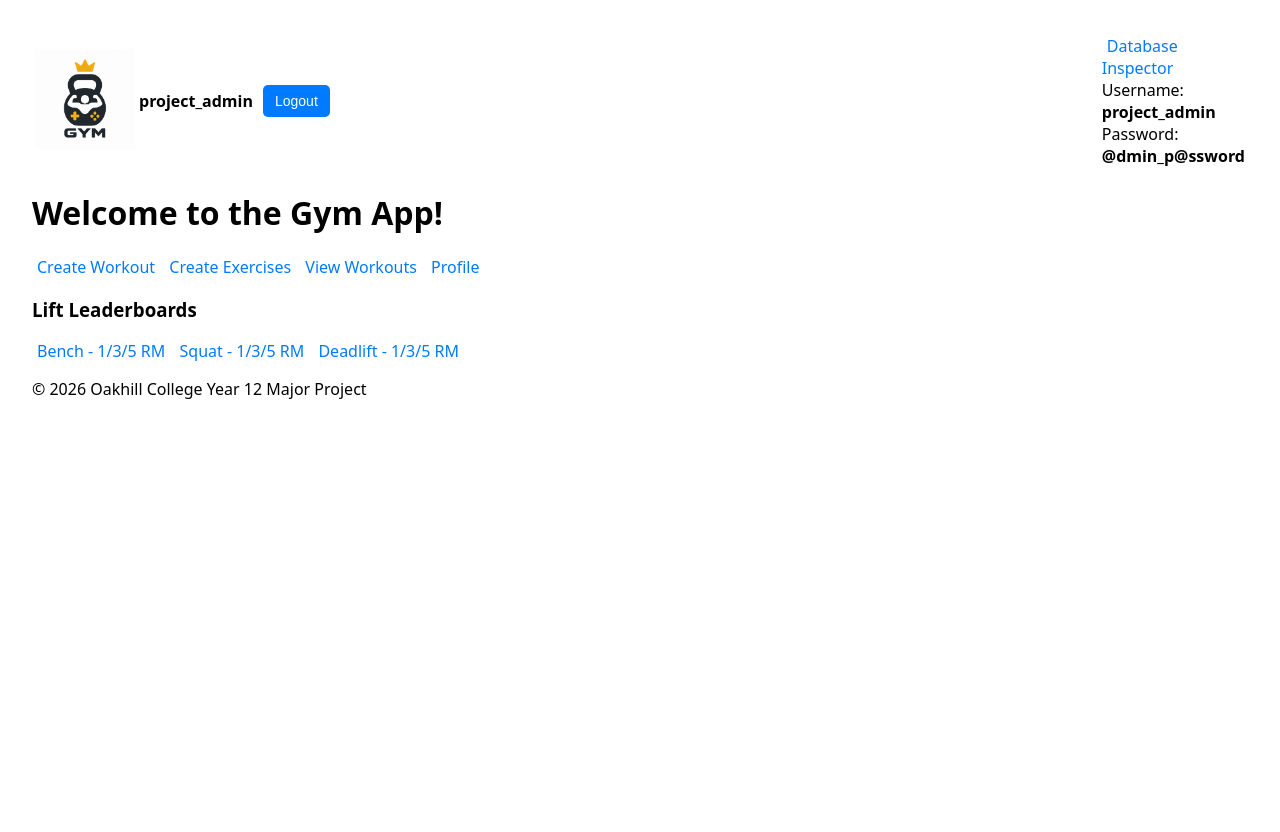
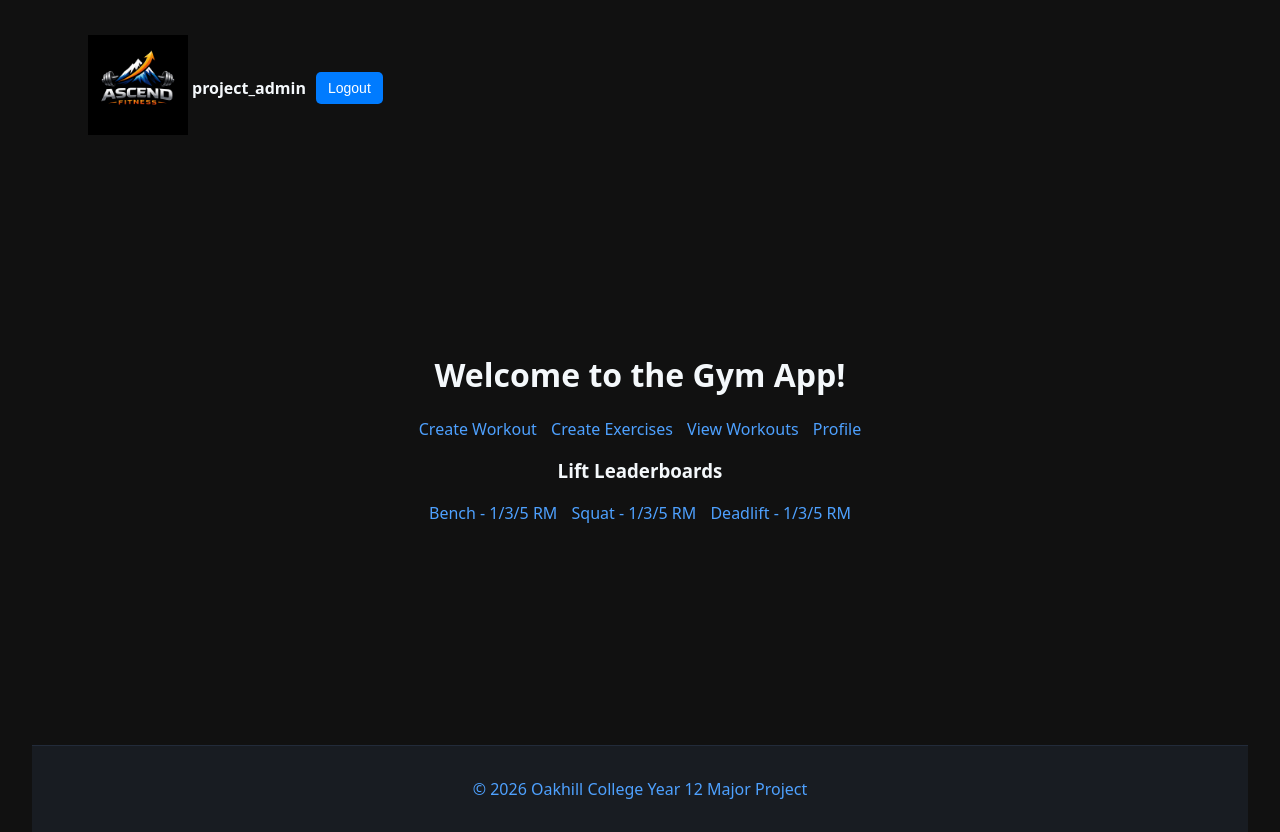
Before and after one commit to 21coates/Major_project, a Django app: page /my_app/ in a window 1280 px wide. Before the commit the page ends 399 px from the top, so only its background shows below. Run offline with Django 5.2, Linux system fonts and the light colour scheme; a user stored in the database is signed in.

Commit message:
CSS demo

```diff
--- a/my_app/static/my_app/styles.css
+++ b/my_app/static/my_app/styles.css
@@ -3,9 +3,9 @@
     display: flex;
     justify-content: space-between;
     align-items: center;
-    background-color: #f4f4f4;
+    background-color: #181c22;
     padding: 10px 20px;
-    border-bottom: 1px solid #ddd;
+    border-bottom: 1px solid #222b3a;
 }
 
 /* Style for the logo in the header */
@@ -18,6 +18,9 @@
     display: flex;
     align-items: center;
     font-size: 16px;
+    background: transparent;
+    color: inherit;
+    border: none;
 }
 
 /* User information span */
@@ -55,19 +58,18 @@
     margin-bottom: 5px;
 }
 
-/* Styling for message tags, like error or success */
 .messages li.error {
-    color: red;
+    color: #ff5252;
 }
 
 .messages li.success {
-    color: green;
+    color: #4ea1ff;
 }
 
 /* Basic button styling (for general use) */
 button {
-    background-color: #28a745;
-    color: white;
+    background-color: #1a73e8;
+    color: #fff;
     border: none;
     padding: 10px 15px;
     cursor: pointer;
@@ -75,27 +77,130 @@ button {
     font-size: 14px;
     margin-top: 20px;
     margin-bottom: 20px;
+    transition: background 0.2s;
 }
 
 /* General button hover effect */
 button:hover {
-    background-color: #218838;
+    background-color: #1565c0;
 }
 
 /* Basic styling for links */
 a {
-    color: #007BFF;
+    color: #4ea1ff;
     text-decoration: none;
     padding: 5px
 }
 
 a:hover {
+    color: #90caf9;
     text-decoration: underline;
 }
 
+html, body {
+    height: 100%;
+}
 
-body { font-family: system-ui, -apple-system, Segoe UI, Roboto, Arial, sans-serif; margin: 2rem; }
-    .card { border: 1px solid #ddd; border-radius: 12px; padding: 1.25rem; max-width: 720px; }
-    .row { margin: .5rem 0; }
-    .btn { display: inline-block; padding: .5rem .9rem; border-radius: 8px; text-decoration: none; border: 1px solid #ccc; }
-    .btn-primary { border-color: #2b6cb0; }
+body {
+    font-family: system-ui, -apple-system, Segoe UI, Roboto, Arial, sans-serif;
+    margin: 2rem;
+    background: #111;
+    color: #f4f8fb;
+    min-height: 100vh;
+    display: flex;
+    flex-direction: column;
+}
+
+main {
+    flex: 1 0 auto;
+    display: flex;
+    flex-direction: column;
+    align-items: center;
+    justify-content: center;
+    min-height: 60vh;
+}
+
+header, .homepage-container, .homepage-options, .leaderboard-links, .card, table, .user-info, .messages {
+    margin-left: auto;
+    margin-right: auto;
+    text-align: center;
+}
+
+/* Center table content */
+table {
+    margin-left: auto;
+    margin-right: auto;
+}
+td, th {
+    text-align: center;
+}
+
+footer {
+    flex-shrink: 0;
+    background: #181c22;
+    color: #4ea1ff;
+    border-top: 1px solid #222b3a;
+    text-align: center;
+    padding: 1em 0;
+    margin-top: 2em;
+}
+
+.card {
+    border: 1px solid #ddd;
+    border-radius: 12px;
+    padding: 1.25rem;
+    max-width: 720px;
+    background: transparent;
+    color: inherit;
+    border: none;
+}
+
+.row {
+    margin: .5rem 0;
+    background: transparent;
+    color: inherit;
+    border: none;
+}
+
+.btn {
+    display: inline-block;
+    padding: .5rem .9rem;
+    border-radius: 8px;
+    text-decoration: none;
+    border: 1px solid #ccc;
+    background: #1a73e8;
+    color: #fff;
+    transition: background 0.2s;
+}
+
+.btn-primary {
+    border-color: #2b6cb0;
+}
+
+.btn:hover, .homepage-btn:hover, .btn-primary:hover, input[type="submit"]:hover {
+    background: #1565c0;
+}
+
+input, textarea, select {
+    background: #181c22;
+    color: #f4f8fb;
+    border: 1px solid #222b3a;
+    border-radius: 5px;
+    padding: 8px 10px;
+    margin: 0.2em 0;
+}
+
+input:focus, textarea:focus, select:focus {
+    outline: none;
+    border-color: #4ea1ff;
+}
+
+::-webkit-scrollbar {
+    width: 8px;
+    background: #181c22;
+}
+
+::-webkit-scrollbar-thumb {
+    background: #222b3a;
+    border-radius: 4px;
+}
--- a/my_app/templates/my_app/base.html
+++ b/my_app/templates/my_app/base.html
@@ -11,7 +11,7 @@
             <tr>
                 <td>
                     <div class="logo">
-                        <img src="{% static 'my_app/gym_logo.png' %}" alt="my_app Logo">
+                        <img src="{% static 'my_app/Ascend_Fitness.png' %}" alt="my_app Logo">
                     </div>
                 </td>
                 <td style="width:1000px">
@@ -27,11 +27,6 @@
                             <a href="{% url 'users:register' %}">Register</a>
                         {% endif %}
                     </div>
-                </td>
-                <td>
-                    <a href="{% url 'admin:index' %}" target="_blank">Database Inspector</a><br>
-                    Username: <strong>project_admin</strong><br>
-                    Password: <strong>@dmin_p@ssword</strong>
                 </td>
             </tr>
         </table>
```
Also changed, not shown: db.sqlite3, my_app/static/my_app/Ascend_Fitness.png (added), my_app/static/my_app/gym_logo.png (deleted).
